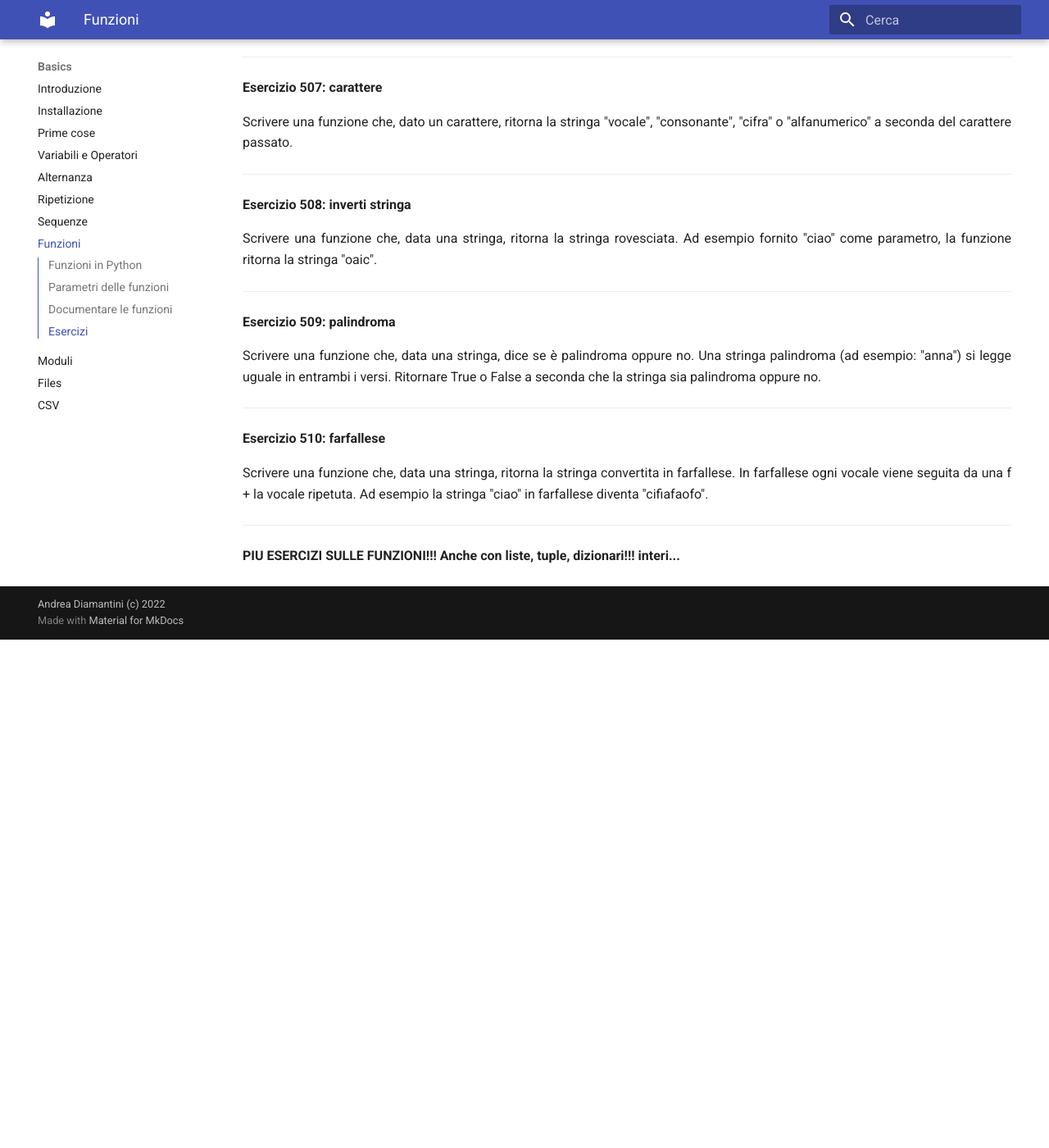
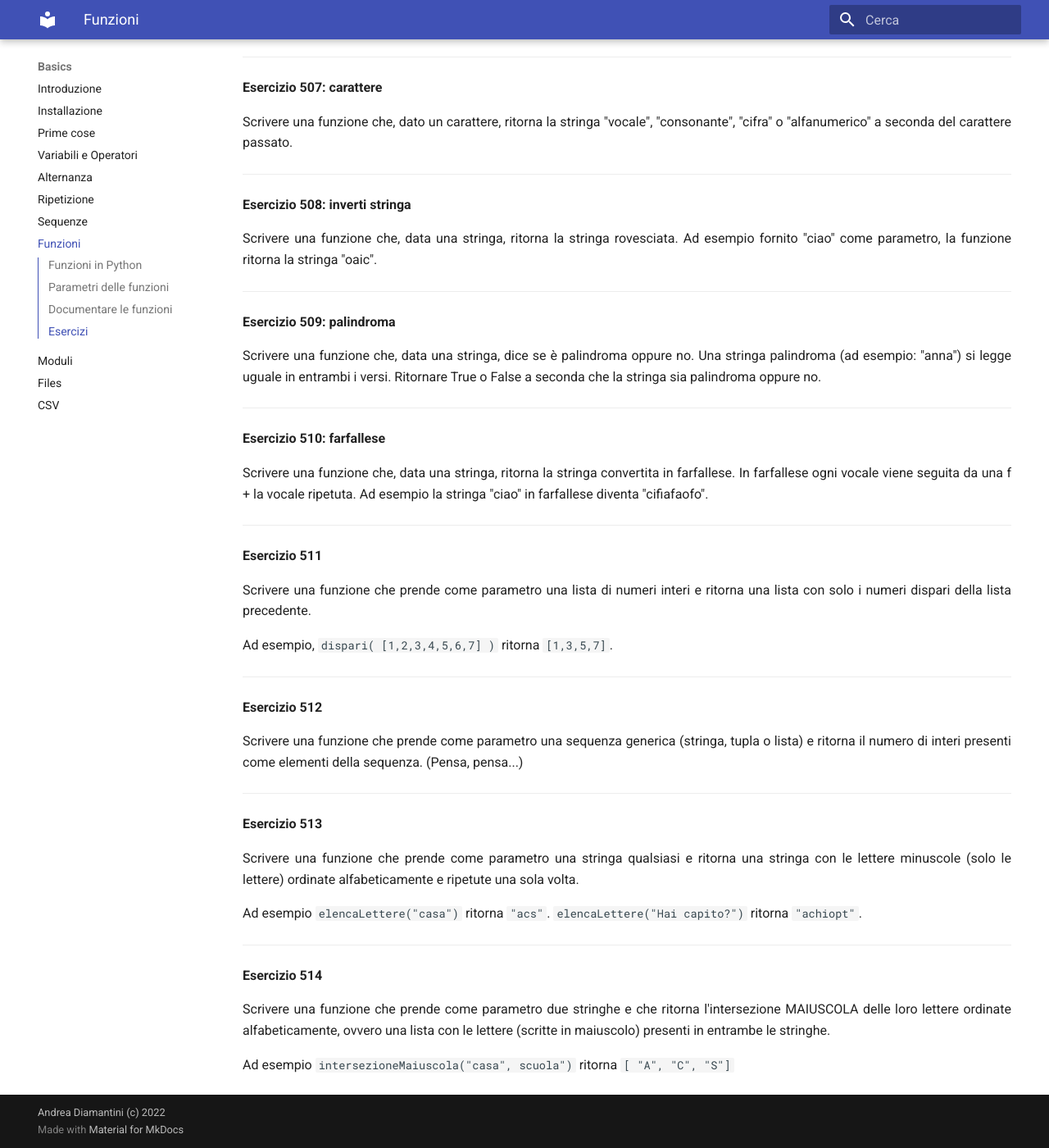
Before and after one commit to adjamhub/pyhandouts, an MkDocs documentation site: the page built from docs/basics/105_funz.md, in a window 1280 px wide and 1400 px high, scrolled down 5504 px. Shown: the whole window at 82% size. Built offline with MkDocs 1.6.1 and Material for MkDocs 9.7.7, drawn with Linux system fonts in a browser that asks for light colours; before the commit the page ends 6284 px from its top, so only the background shows below that.

Commit message:
Funzioni: esercizi

```diff
--- a/docs/basics/105_funz.md
+++ b/docs/basics/105_funz.md
@@ -335,4 +335,36 @@ diventa "cifiafaofo".
 
 ------------------------------------------------------------------------------------------------
 
-**PIU ESERCIZI SULLE FUNZIONI!!! Anche con liste, tuple, dizionari!!! interi...**
+**Esercizio 511**
+
+Scrivere una funzione che prende come parametro una lista di numeri interi
+e ritorna una lista con solo i numeri dispari della lista precedente.
+
+Ad esempio, `dispari( [1,2,3,4,5,6,7] )` ritorna `[1,3,5,7]`.
+
+------------------------------------------------------------------------------------------------
+
+**Esercizio 512**
+
+Scrivere una funzione che prende come parametro una sequenza generica (stringa, tupla o lista) e
+ritorna il numero di interi presenti come elementi della sequenza. (Pensa, pensa...)
+
+------------------------------------------------------------------------------------------------
+
+**Esercizio 513**
+
+Scrivere una funzione che prende come parametro una stringa qualsiasi e ritorna una stringa
+con le lettere minuscole (solo le lettere) ordinate alfabeticamente e
+ripetute una sola volta.
+
+Ad esempio `elencaLettere("casa")` ritorna `"acs"`. `elencaLettere("Hai capito?")` ritorna `"achiopt"`.
+
+------------------------------------------------------------------------------------------------
+
+**Esercizio 514**
+
+Scrivere una funzione che prende come parametro due stringhe e che ritorna l'intersezione
+MAIUSCOLA delle loro lettere ordinate alfabeticamente, ovvero una lista
+con le lettere (scritte in maiuscolo) presenti in entrambe le stringhe.
+
+Ad esempio `intersezioneMaiuscola("casa", scuola")` ritorna `[ "A", "C", "S"]`
```
Also changed, not shown: 1 other file.
